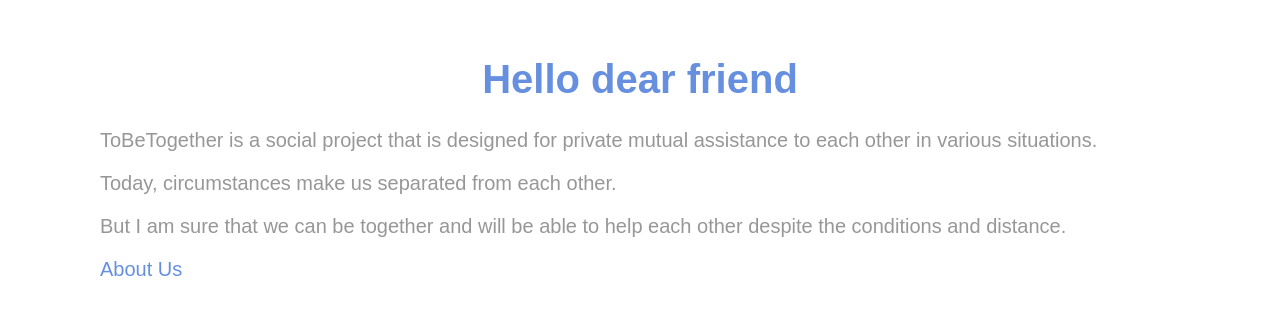
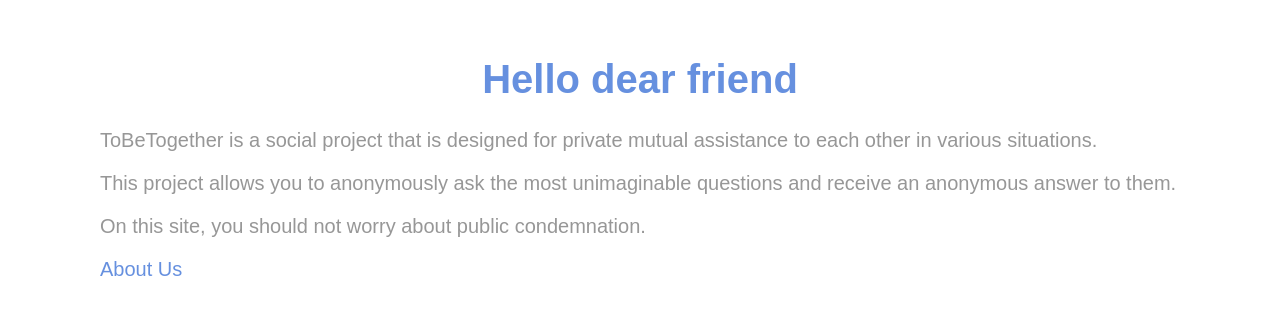
Before and after one commit to kolasdevpy/tobetogether, a Django app: template templates/account/start.html in a window 1280 px wide. Shown: the part 92-407 px from the top of the page. Run offline with Django 3.2, Linux system fonts and the light colour scheme; the template is opened without the code that fills it, so the values that code supplies are empty.

Commit message:
add some fixes

```diff
--- a/templates/account/my_issues.html
+++ b/templates/account/my_issues.html
@@ -9,9 +9,9 @@
   <p class="join_to_issue">My issues:</p>
 
   {% if latest_issues_list %}
-    {% for a in latest_issues_list %}
+    {% for el in latest_issues_list %}
       <div class="list_issues">
-          <a href="{% url 'detail' a.id %}">{{a.issue_title}}</a>
+        <a href="{% url 'detail' el.id %}">{{ el.issue_title }}</a>
       </div>
     {% endfor %}
   {% else %}
--- a/templates/account/start.html
+++ b/templates/account/start.html
@@ -8,9 +8,8 @@
 
   <p>ToBeTogether is a social project that is designed for private mutual
     assistance to each other in various situations.</p>
-  <p>Today, circumstances make us separated from each other.</p>
-  <p>But I am sure that we can be together and will be able to help each other
-     despite the conditions and distance.</p>
+  <p>This project allows you to anonymously ask the most unimaginable questions and receive an anonymous answer to them.</p>
+  <p>On this site, you should not worry about public condemnation.</p>
 
   <p><a href="{% url 'ToBeTogether' %}">About Us</a></p>
 
```
Also changed, not shown: account/views.py (+7 -7 lines), issue/views.py (+1 -21 lines), README.md.
